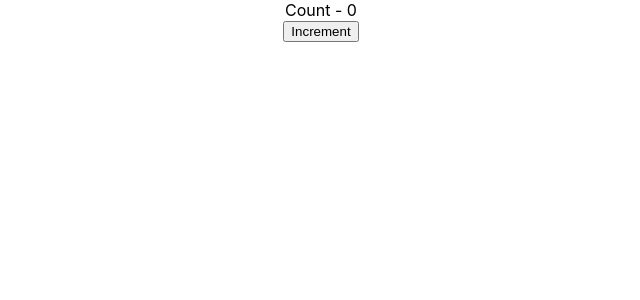
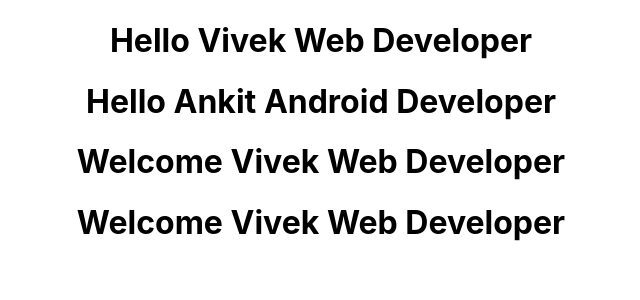
Before and after one commit to Vivek20ingh/React_tutorial, a React (Create React App) app: page / in a window 1280 px wide. Shown: the top 300 px of the page, without its empty margins (319-959 px from the left). Built offline with nearby package versions, Linux system fonts and the light colour scheme.

Commit message:
destructuring

```diff
--- a/src/App.js
+++ b/src/App.js
@@ -12,18 +12,18 @@ import Counter from './components/Counter';
 function App() {
   return (
     <div className="App">
-      <Counter/>
+      {/* <Counter/> */}
       {/* <Message/> */}
-      {/* <Greet name="Vivek" dev="Web Developer">
+      <Greet name="Vivek" dev="Web Developer">
         <p>Hey you good Developer</p>
       </Greet>
-      <Greet name="Rajeev" dev="Android Developer">
+      {/* <Greet name="Rajeev" dev="Android Developer">
         <button>Click</button>
-      </Greet>
+      </Greet> */}
       <Greet name="Ankit" dev="Android Developer"/>
       <Welcome name="Vivek" dev="Web Developer"/>
-      <Welcome name="Rajeev" dev="Android Developer"/>
-      <Welcome name="Ankit" dev="Android Developer"/> */}
+      {/* <Welcome name="Rajeev" dev="Android Developer"/> */}
+      {/* <Welcome name="Ankit" dev="Android Developer"/> */}
       {/* <Hello/> */}
     </div>
   );
--- a/src/components/Greet.js
+++ b/src/components/Greet.js
@@ -4,12 +4,13 @@ import React from 'react'
 // {
 //     return <h1>Hello Vivek</h1>
 // }
-const Greet =(propos)=>{
-    console.log(propos);
+const Greet =(props)=>{
+    // console.log(propos);
+    const {name, dev}=props;
    return (
     <div>
-        <h1>Hello {propos.name} {propos.dev} </h1>
-        {propos.children}
+        <h1>Hello {name} {dev} </h1>
+        {/* {propos.children} */}
     </div>
    )
 }
--- a/src/components/Welcome.js
+++ b/src/components/Welcome.js
@@ -3,8 +3,14 @@ import React, { Component } from 'react';
 class Welcome extends Component {
     render()
     {
+        const {name,dev}= this.props
         // return <h1> class components </h1>
-        return <h1> Welcome {this.props.name} {this.props.dev} </h1>
+        return (
+            <div>
+                <h1> Welcome {this.props.name} {this.props.dev} </h1>
+                <h1> Welcome {name} {dev} </h1>
+            </div>
+        )
     }
 }
 
```
